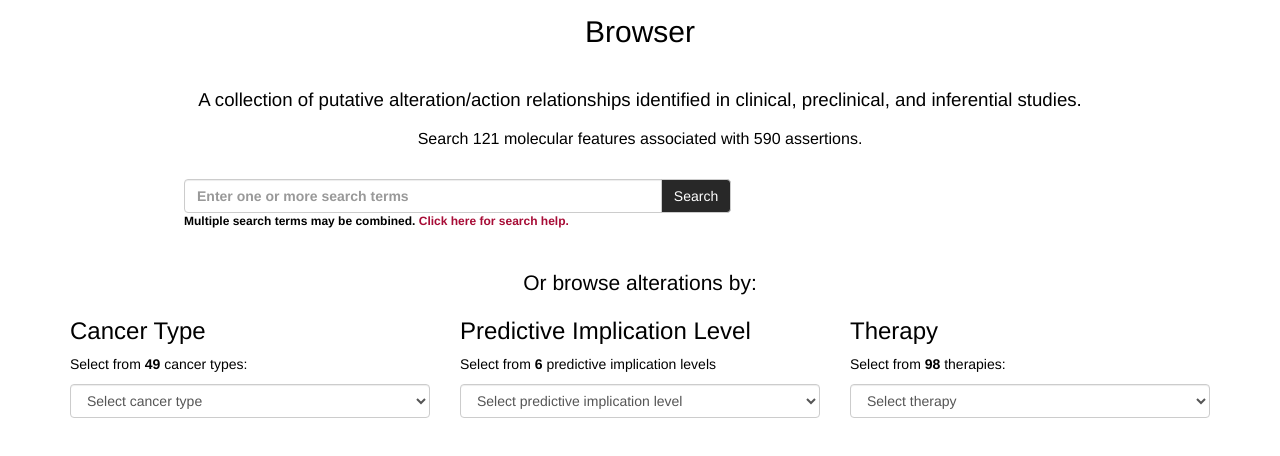
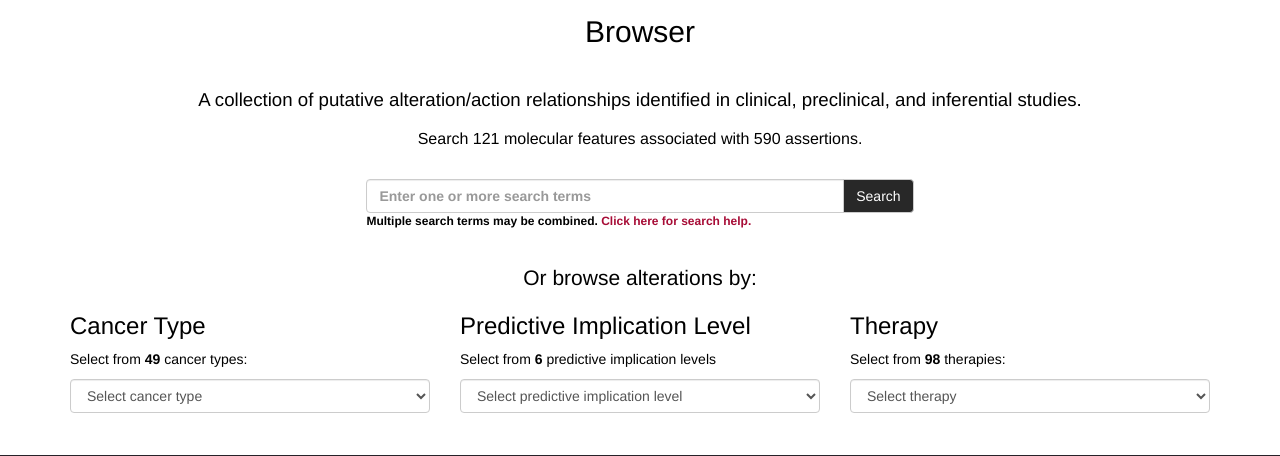
Before and after one commit to vanallenlab/moalmanac-browser, a Flask app: page / in a window 1280 px wide. Shown: the part 165-621 px from the top of the page. Run offline with Flask 2, Linux system fonts and the light colour scheme; data comes from the database, SQL or seed files in the repository; parts of the project's set-up code (start-up, migrations or seed data) failed here and were passed over; some libraries are stand-ins or nearby versions.

Commit message:
Fix search box centering in non-Firefox browsers.

```diff
--- a/static/css/target_web.css
+++ b/static/css/target_web.css
@@ -102,7 +102,7 @@ a:hover {
 }
 
 #search-container-inner {
-	display: inline-block;
+	display: inline-table;
 }
 
 .search-instructions {
```
